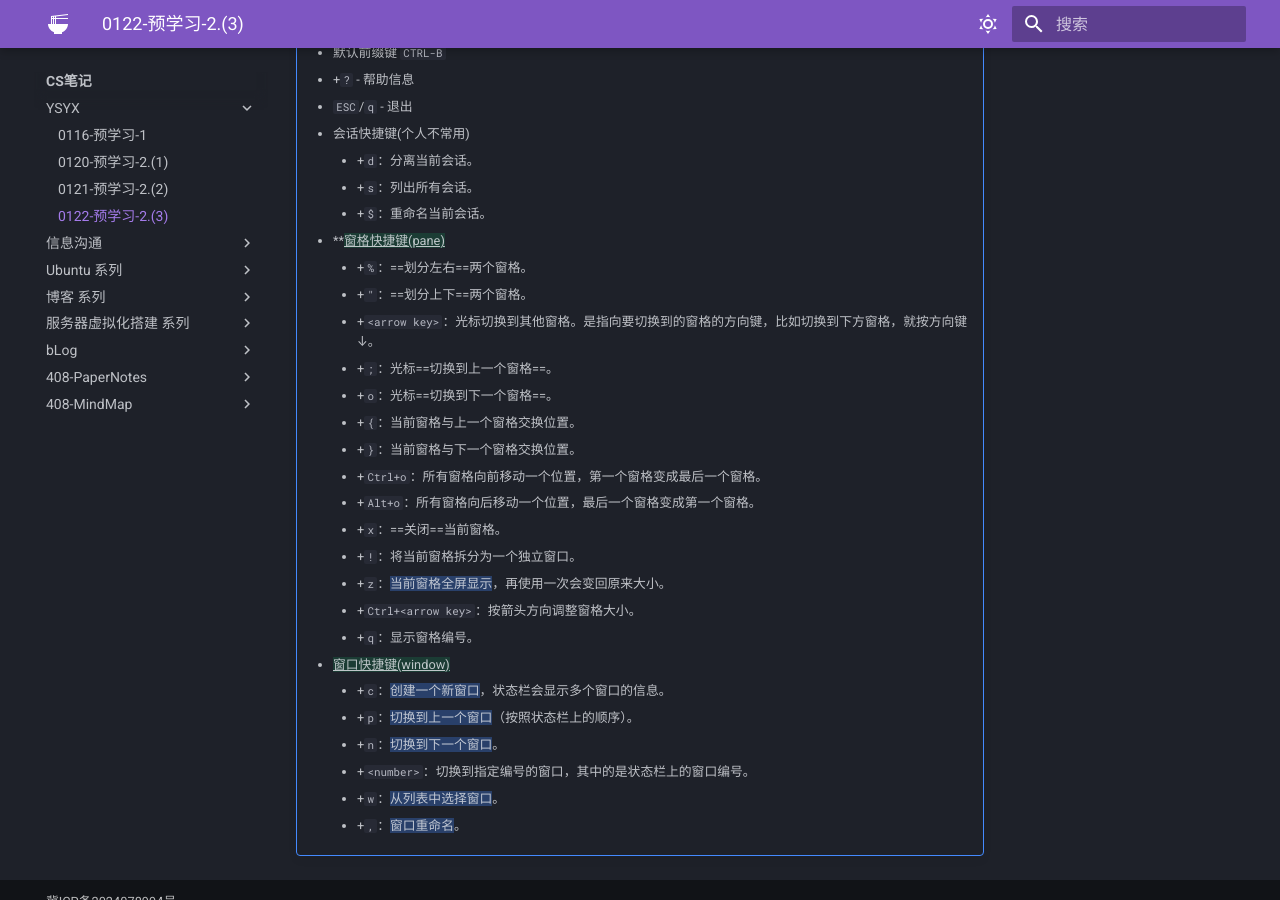
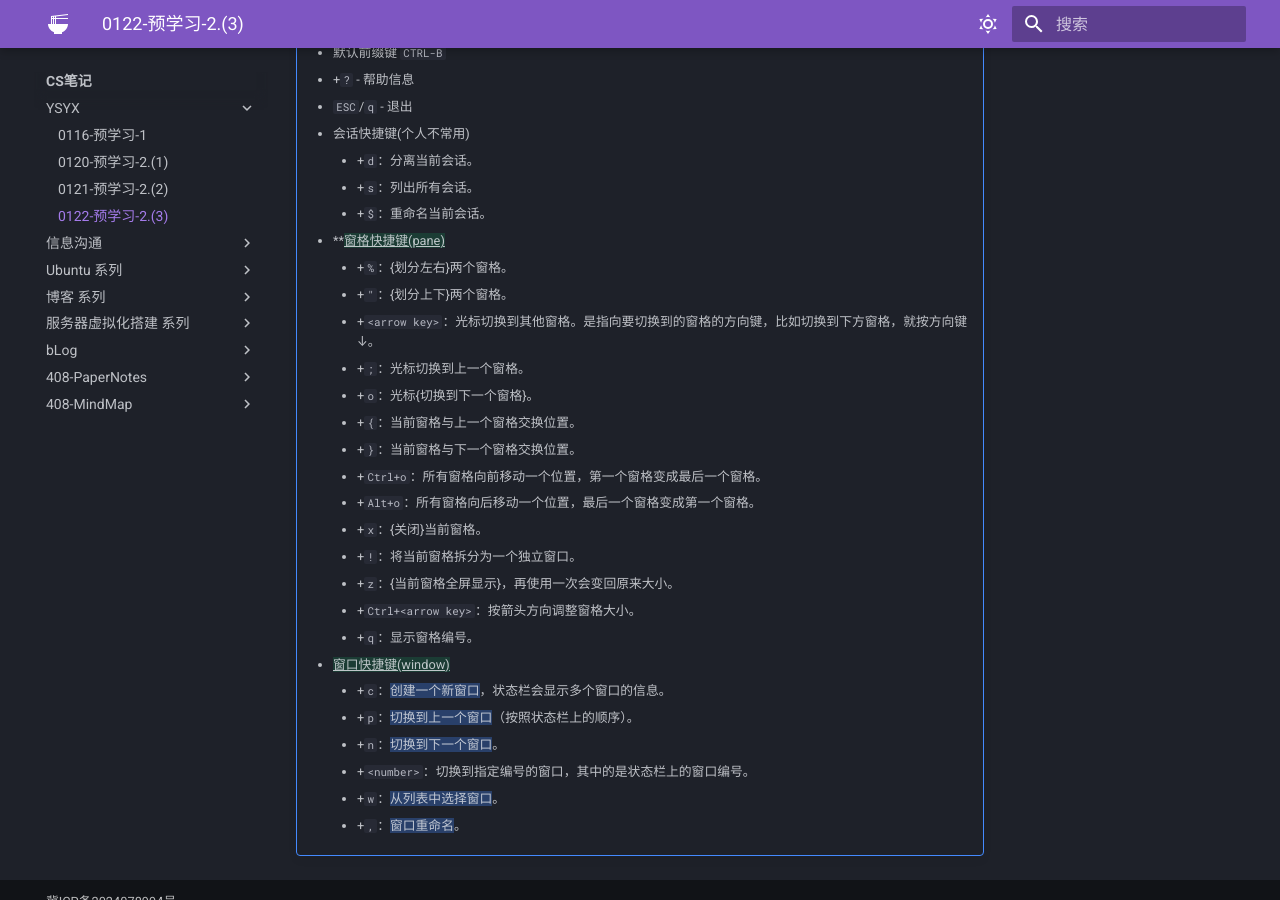
Before and after one commit to Haohahahaha/cs, an MkDocs documentation site: the page built from docs/ysyx/0122/log.md, in a window 1280 px wide and 900 px high, scrolled down 590 px. Built offline with MkDocs 1.6.1 and Material for MkDocs 9.7.7, drawn with Linux system fonts in a browser that asks for light colours.

Commit message:
2025-01-22_16:17:59 update

```diff
--- a/docs/ysyx/0122/log.md
+++ b/docs/ysyx/0122/log.md
@@ -25,18 +25,18 @@
         - +`s`：列出所有会话。
         - +`$`：重命名当前会话。
     - **{++窗格快捷键(pane)++}
-        - +`%`：==划分左右==两个窗格。
-        - +`"`：==划分上下==两个窗格。
+        - +`%`：{划分左右}两个窗格。
+        - +`"`：{划分上下}两个窗格。
         - +`<arrow key>`：光标切换到其他窗格。<arrow key>是指向要切换到的窗格的方向键，比如切换到下方窗格，就按方向键↓。
-        - +`;`：光标==切换到上一个窗格==。
-        - +`o`：光标==切换到下一个窗格==。
+        - +`;`：光标切换到上一个窗格。
+        - +`o`：光标{切换到下一个窗格}。
         - +`{`：当前窗格与上一个窗格交换位置。
         - +`}`：当前窗格与下一个窗格交换位置。
         - +`Ctrl+o`：所有窗格向前移动一个位置，第一个窗格变成最后一个窗格。
         - +`Alt+o`：所有窗格向后移动一个位置，最后一个窗格变成第一个窗格。
-        - +`x`：==关闭==当前窗格。
+        - +`x`：{关闭}当前窗格。
         - +`!`：将当前窗格拆分为一个独立窗口。
-        - +`z`：==当前窗格全屏显示==，再使用一次会变回原来大小。
+        - +`z`：{当前窗格全屏显示}，再使用一次会变回原来大小。
         - +`Ctrl+<arrow key>`：按箭头方向调整窗格大小。
         - +`q`：显示窗格编号。
     - {++窗口快捷键(window)++}
```
